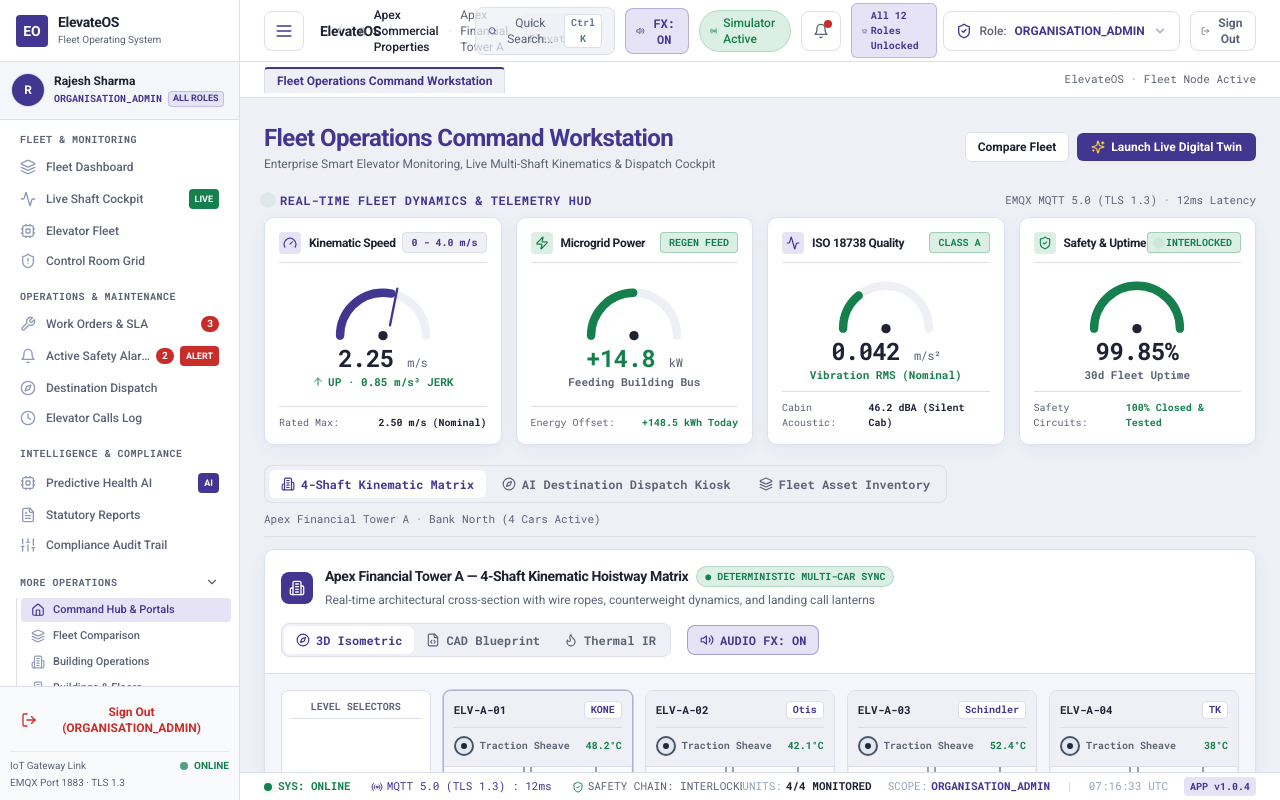
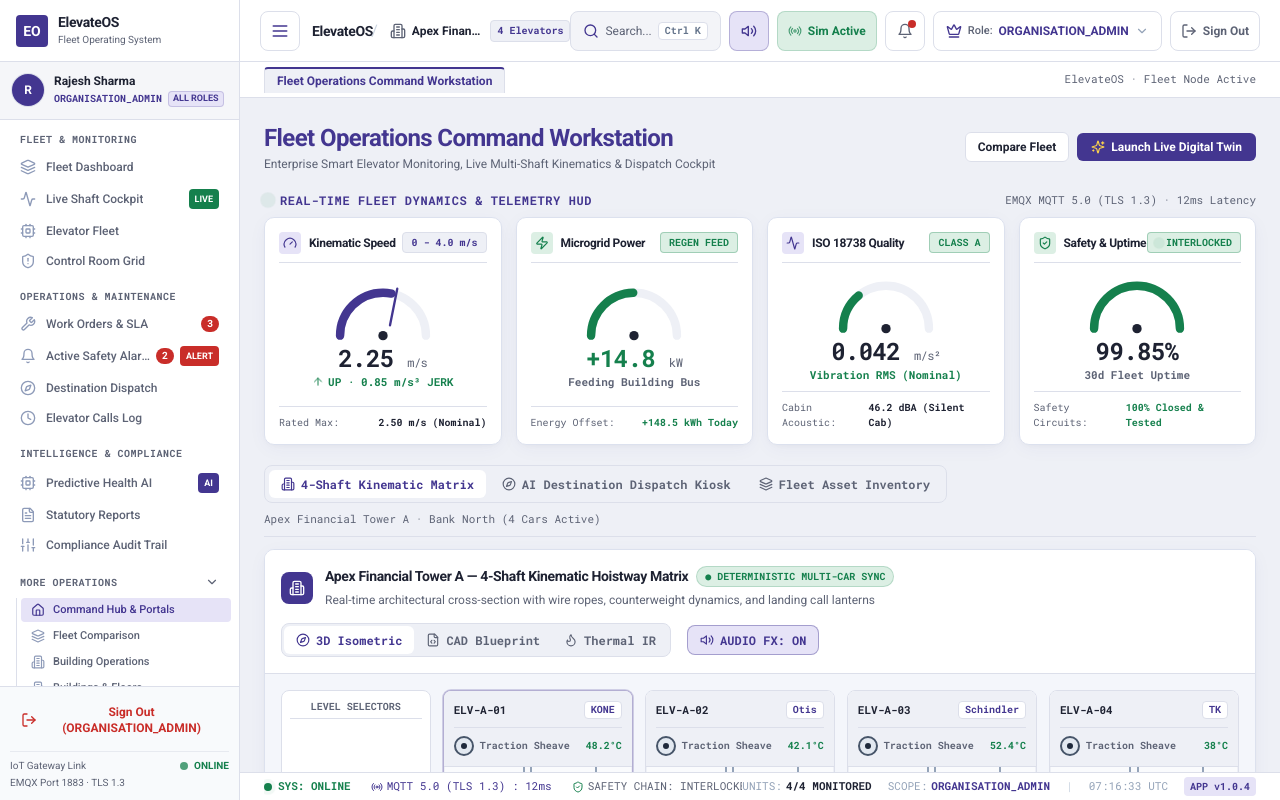
Before and after one commit to amitparmar1702/Smart-Elevator-Management-Control, a Next.js app in the folder apps/web/: page / in a window 1280 px wide. Built offline with nearby package versions, Linux system fonts and the light colour scheme.

Commit message:
fix(topbar): resolve horizontal overcrowding and layout overflow on standard viewports

```diff
--- a/apps/web/components/layout/Topbar.tsx
+++ b/apps/web/components/layout/Topbar.tsx
@@ -101,59 +101,59 @@ export function Topbar() {
     }
   };
 
+  const isMasterRole = effectiveRole === 'SUPER_ADMIN' || effectiveRole === 'ORGANISATION_ADMIN' || activeRole === 'SUPER_ADMIN' || activeRole === 'ORGANISATION_ADMIN';
+
   return (
-    <header className="h-[62px] sticky top-0 z-30 bg-white border-b border-[#DCDFEA] px-3 sm:px-4 md:px-6 flex items-center justify-between shadow-xs">
+    <header className="h-[62px] sticky top-0 z-30 bg-white border-b border-[#DCDFEA] px-3 sm:px-4 md:px-5 flex items-center justify-between shadow-xs">
       {/* Left: ☰ button + Brand Tagline + Location Selectors */}
-      <div className="flex items-center space-x-2.5 sm:space-x-4 min-w-0">
+      <div className="flex items-center space-x-2 sm:space-x-3 min-w-0">
         {/* ☰ Hamburger Button */}
         <button
           onClick={handleMenuClick}
           aria-label="Toggle navigation menu"
-          className="w-9 h-9 sm:w-10 sm:h-10 rounded-[8px] border border-[#DCDFEA] bg-white text-[#1E2232] flex items-center justify-center hover:bg-slate-50 transition-colors flex-shrink-0"
+          className="w-9 h-9 sm:w-10 sm:h-10 rounded-[8px] border border-[#DCDFEA] bg-white text-[#1E2232] flex items-center justify-center hover:bg-slate-50 transition-colors flex-shrink-0 shadow-2xs"
         >
           <Menu className="h-5 w-5 text-[#433690]" />
         </button>
 
         {/* Brand Tagline */}
-        <div className="hidden sm:block min-w-0">
-          <div className="flex items-center space-x-2">
-            <span className="font-bold text-sm tracking-tight text-[#1E2232]">
-              ElevateOS
-            </span>
-            <span className="text-slate-300">|</span>
-            <span className="text-xs text-[#5D6375] font-normal truncate">
-              Fleet Operations Application
-            </span>
-          </div>
+        <div className="flex items-center space-x-2 min-w-0">
+          <span className="font-bold text-sm tracking-tight text-[#1E2232]">
+            ElevateOS
+          </span>
+          <span className="hidden 2xl:inline text-slate-300">|</span>
+          <span className="hidden 2xl:inline text-xs text-[#5D6375] font-normal truncate">
+            Fleet Operations
+          </span>
         </div>
 
         <span className="hidden md:inline text-slate-300">/</span>
 
-        {/* Organisation & Building Selectors */}
-        <div className="hidden lg:flex items-center space-x-2 text-xs">
-          <Building2 className="h-4 w-4 text-[#5D6375]" />
-          <span className="font-medium text-[#1E2232]">{selectedOrg}</span>
-          <span className="text-slate-300">·</span>
-          <span className="text-[#5D6375]">{selectedBuilding}</span>
-          <span className="text-[10px] bg-slate-100 text-[#5D6375] px-1.5 py-0.5 rounded font-mono">
+        {/* Building & Elevator Count Selector */}
+        <div className="hidden md:flex items-center space-x-1.5 text-xs min-w-0">
+          <Building2 className="h-4 w-4 text-[#5D6375] flex-shrink-0" />
+          <span className="font-semibold text-[#1E2232] truncate max-w-[150px] lg:max-w-[200px]">
+            {selectedBuilding}
+          </span>
+          <span className="text-[10px] bg-[#EEF0F6] text-[#433690] px-1.5 py-0.5 rounded font-mono font-bold border border-[#DCDFEA] flex-shrink-0">
             4 Elevators
           </span>
         </div>
       </div>
 
       {/* Right Controls */}
-      <div className="flex items-center space-x-2 sm:space-x-2.5">
+      <div className="flex items-center space-x-1.5 sm:space-x-2 flex-shrink-0">
         {/* Quick Command Search Pill (Ctrl+K) */}
         <button
           onClick={() => {
             window.dispatchEvent(new KeyboardEvent('keydown', { key: 'k', ctrlKey: true }));
           }}
-          className="hidden md:flex items-center space-x-2 px-3 py-1.5 rounded-[8px] border border-[#DCDFEA] bg-[#EEF0F6]/70 hover:bg-[#EEF0F6] text-xs text-[#5D6375] transition-colors"
+          className="h-9 sm:h-10 px-2 sm:px-3 rounded-[8px] border border-[#DCDFEA] bg-[#EEF0F6]/70 hover:bg-[#EEF0F6] text-xs text-[#5D6375] transition-colors flex items-center space-x-1.5 shadow-2xs"
           title="Open Command Palette (Ctrl+K)"
         >
-          <Search className="h-3.5 w-3.5 text-[#433690]" />
-          <span>Quick Search...</span>
-          <kbd className="text-[10px] bg-white border border-[#DCDFEA] px-1.5 py-0.2 rounded font-mono text-slate-500 font-semibold shadow-2xs">
+          <Search className="h-4 w-4 text-[#433690] flex-shrink-0" />
+          <span className="hidden xl:inline text-xs">Search...</span>
+          <kbd className="hidden lg:inline text-[10px] bg-white border border-[#DCDFEA] px-1.5 py-0.2 rounded font-mono text-slate-500 font-semibold shadow-2xs">
             Ctrl K
           </kbd>
         </button>
@@ -161,20 +161,24 @@ export function Topbar() {
         {/* Acoustic Audio Chimes Toggle */}
         <button
           onClick={handleToggleAudio}
-          className={`hidden sm:flex items-center space-x-1.5 px-2.5 py-1.5 rounded-[8px] border text-xs font-mono font-semibold transition-all shadow-xs ${
+          className={`w-9 h-9 sm:w-10 sm:h-10 rounded-[8px] border text-xs flex items-center justify-center transition-all shadow-xs ${
             !isAudioMuted
               ? 'bg-[#E6E3F7] text-[#433690] border-[#433690]/30 hover:bg-[#D8D3F3]'
               : 'bg-white text-[#5D6375] border-[#DCDFEA] hover:bg-slate-50'
           }`}
-          title="Toggle acoustic arrival & call registration sounds (Web Audio API)"
+          title={!isAudioMuted ? 'Acoustic Sound FX: ON (Click to mute)' : 'Acoustic Sound FX: MUTED (Click to enable)'}
+          aria-label="Toggle Sound Effects"
         >
-          {!isAudioMuted ? <Volume2 className="h-3.5 w-3.5" /> : <VolumeX className="h-3.5 w-3.5" />}
-          <span className="hidden lg:inline">{!isAudioMuted ? 'FX: ON' : 'FX: MUTED'}</span>
+          {!isAudioMuted ? <Volume2 className="h-4 w-4" /> : <VolumeX className="h-4 w-4 text-slate-400" />}
         </button>
+
         {/* Simulator Link Status */}
-        <div className="hidden sm:flex items-center space-x-1.5 text-xs bg-[#DCEFE4] text-[#15804D] border border-[#15804D]/20 px-2.5 py-1 rounded-full font-medium">
-          <Radio className="h-3 w-3 text-[#15804D] animate-pulse" />
-          <span>Simulator Active</span>
+        <div
+          className="flex items-center space-x-1.5 text-xs bg-[#DCEFE4] text-[#15804D] border border-[#15804D]/20 px-2 sm:px-2.5 h-9 sm:h-10 rounded-[8px] font-medium shadow-2xs"
+          title="EMQX MQTT 5.0 Simulator Active (Port 1883 · TLS 1.3)"
+        >
+          <Radio className="h-3.5 w-3.5 text-[#15804D] animate-pulse flex-shrink-0" />
+          <span className="hidden xl:inline text-xs font-semibold">Sim Active</span>
         </div>
 
         {/* Notifications Button & Dropdown */}
@@ -245,24 +249,19 @@ export function Topbar() {
         </div>
 
         {/* Role Persona Switcher (Min 40px height, 8px radius) */}
-        <div className="relative flex items-center space-x-1.5">
-          {(effectiveRole === 'SUPER_ADMIN' || effectiveRole === 'ORGANISATION_ADMIN' || activeRole === 'SUPER_ADMIN' || activeRole === 'ORGANISATION_ADMIN') && (
-            <span
-              className="hidden xl:inline-flex items-center space-x-1 px-2.5 py-1 rounded-[6px] text-[10px] font-mono font-bold bg-[#E6E3F7] text-[#433690] border border-[#433690]/25 shadow-2xs"
-              title="Super Admin & Organisation Admin have master cross-role bypass access to all 12 portals at all times"
-            >
-              <Crown className="h-3 w-3 text-[#433690]" />
-              <span>All 12 Roles Unlocked</span>
-            </span>
-          )}
-
+        <div className="relative">
           <button
             onClick={() => setIsRoleDropdownOpen(!isRoleDropdownOpen)}
-            className="h-9 sm:h-10 px-2 sm:px-3 rounded-[8px] border border-[#DCDFEA] bg-white hover:bg-slate-50 text-xs font-medium text-[#1E2232] flex items-center space-x-1.5 sm:space-x-2 transition-colors shadow-xs"
+            className="h-9 sm:h-10 px-2 sm:px-3 rounded-[8px] border border-[#DCDFEA] bg-white hover:bg-slate-50 text-xs font-medium text-[#1E2232] flex items-center space-x-1.5 transition-colors shadow-xs"
+            title={isMasterRole ? `Active Role: ${effectiveRole} (Master Bypass Active - All 12 Roles Unlocked)` : `Active Role: ${effectiveRole}`}
           >
-            <ShieldCheck className="h-4 w-4 text-[#433690] flex-shrink-0" />
-            <span className="hidden sm:inline text-[#5D6375]">Role:</span>
-            <strong className="text-[#433690] font-semibold max-w-[80px] xs:max-w-[120px] sm:max-w-none truncate" title={effectiveRole}>
+            {isMasterRole ? (
+              <Crown className="h-4 w-4 text-[#433690] flex-shrink-0" />
+            ) : (
+              <ShieldCheck className="h-4 w-4 text-[#433690] flex-shrink-0" />
+            )}
+            <span className="hidden sm:inline text-[#5D6375] text-[11px]">Role:</span>
+            <strong className="text-[#433690] font-bold max-w-[85px] xs:max-w-[120px] lg:max-w-[150px] truncate">
               {effectiveRole}
             </strong>
             <ChevronDown className="h-3.5 w-3.5 text-slate-400 flex-shrink-0" />
@@ -331,10 +330,10 @@ export function Topbar() {
           }}
           aria-label="Sign out of current role"
           title={`Sign out of ${effectiveRole} session and return to login`}
-          className="h-9 sm:h-10 px-2 sm:px-2.5 rounded-[8px] border border-[#DCDFEA] bg-white hover:bg-[#F8DDDC]/50 hover:border-[#C92D29]/40 text-[#5D6375] hover:text-[#C92D29] flex items-center space-x-1.5 transition-colors shadow-xs"
+          className="h-9 sm:h-10 px-2 sm:px-2.5 rounded-[8px] border border-[#DCDFEA] bg-white hover:bg-[#F8DDDC]/60 hover:border-[#C92D29]/40 text-[#5D6375] hover:text-[#C92D29] flex items-center space-x-1.5 transition-colors shadow-xs"
         >
-          <LogOut className="h-3.5 w-3.5" />
-          <span className="hidden sm:inline text-xs font-semibold">Sign Out</span>
+          <LogOut className="h-4 w-4 flex-shrink-0" />
+          <span className="hidden xl:inline text-xs font-semibold">Sign Out</span>
         </button>
       </div>
     </header>
```
